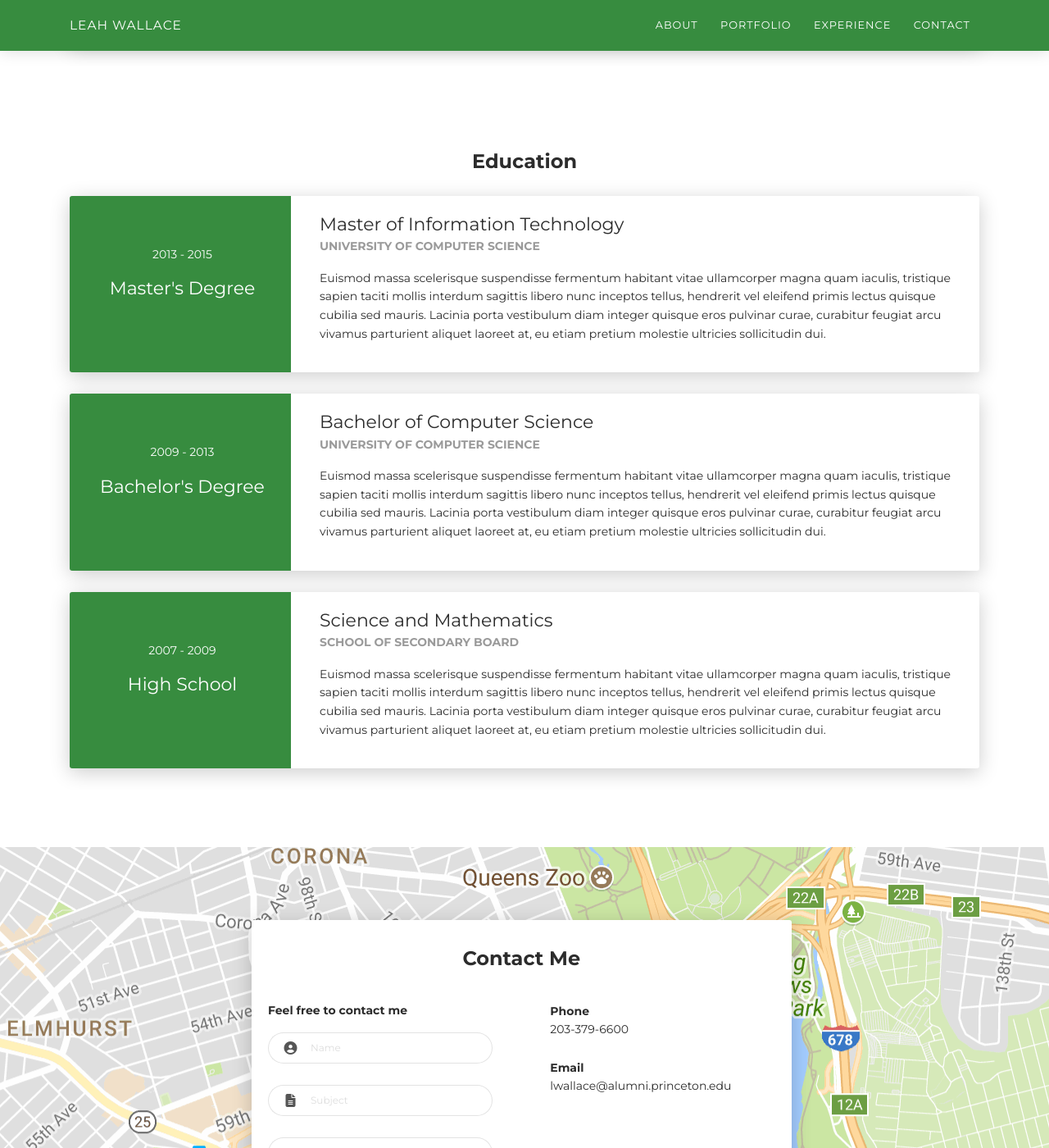
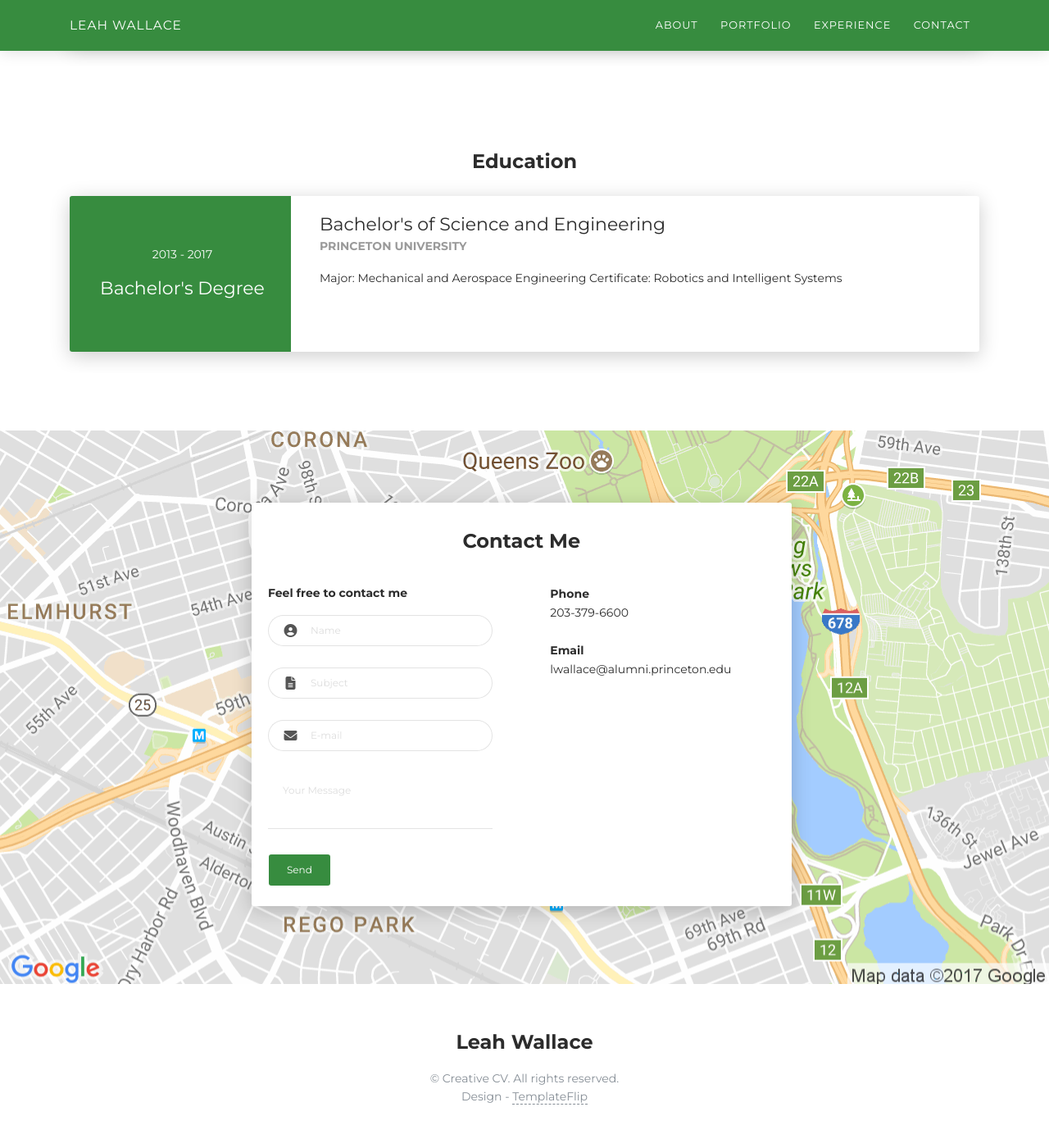
Before and after one commit to lwallace37/lwallace37.github.io, a Jekyll site: the page index.html, which Jekyll copies as it is, in a window 1280 px wide and 1400 px high, scrolled down 2817 px. Shown: the whole window at 82% size. Built offline with Jekyll 4.4.1, drawn with Linux system fonts in a browser that asks for light colours; nearby versions of some CDN libraries.

Commit message:
edit Education

```diff
--- a/index.html
+++ b/index.html
@@ -352,20 +352,21 @@
       <div class="row">
         <div class="col-md-3 bg-primary" data-aos="fade-right" data-aos-offset="50" data-aos-duration="500">
           <div class="card-body cc-education-header">
-            <p>2013 - 2015</p>
-            <div class="h5">Master's Degree</div>
+            <p>2013 - 2017</p>
+            <div class="h5">Bachelor's Degree</div>
           </div>
         </div>
         <div class="col-md-9" data-aos="fade-left" data-aos-offset="50" data-aos-duration="500">
           <div class="card-body">
-            <div class="h5">Master of Information Technology</div>
-            <p class="category">University of Computer Science</p>
-            <p>Euismod massa scelerisque suspendisse fermentum habitant vitae ullamcorper magna quam iaculis, tristique sapien taciti mollis interdum sagittis libero nunc inceptos tellus, hendrerit vel eleifend primis lectus quisque cubilia sed mauris. Lacinia porta vestibulum diam integer quisque eros pulvinar curae, curabitur feugiat arcu vivamus parturient aliquet laoreet at, eu etiam pretium molestie ultricies sollicitudin dui.</p>
+            <div class="h5">Bachelor's of Science and Engineering</div>
+            <p class="category">Princeton University</p>
+            <p>Major: Mechanical and Aerospace Engineering
+            Certificate: Robotics and Intelligent Systems</p>
           </div>
         </div>
       </div>
     </div>
-    <div class="card">
+    <!--<div class="card">
       <div class="row">
         <div class="col-md-3 bg-primary" data-aos="fade-right" data-aos-offset="50" data-aos-duration="500">
           <div class="card-body cc-education-header">
@@ -398,7 +399,7 @@
           </div>
         </div>
       </div>
-    </div>
+    </div>-->
   </div>
 </div>
 <!--<div class="section" id="reference">
```
